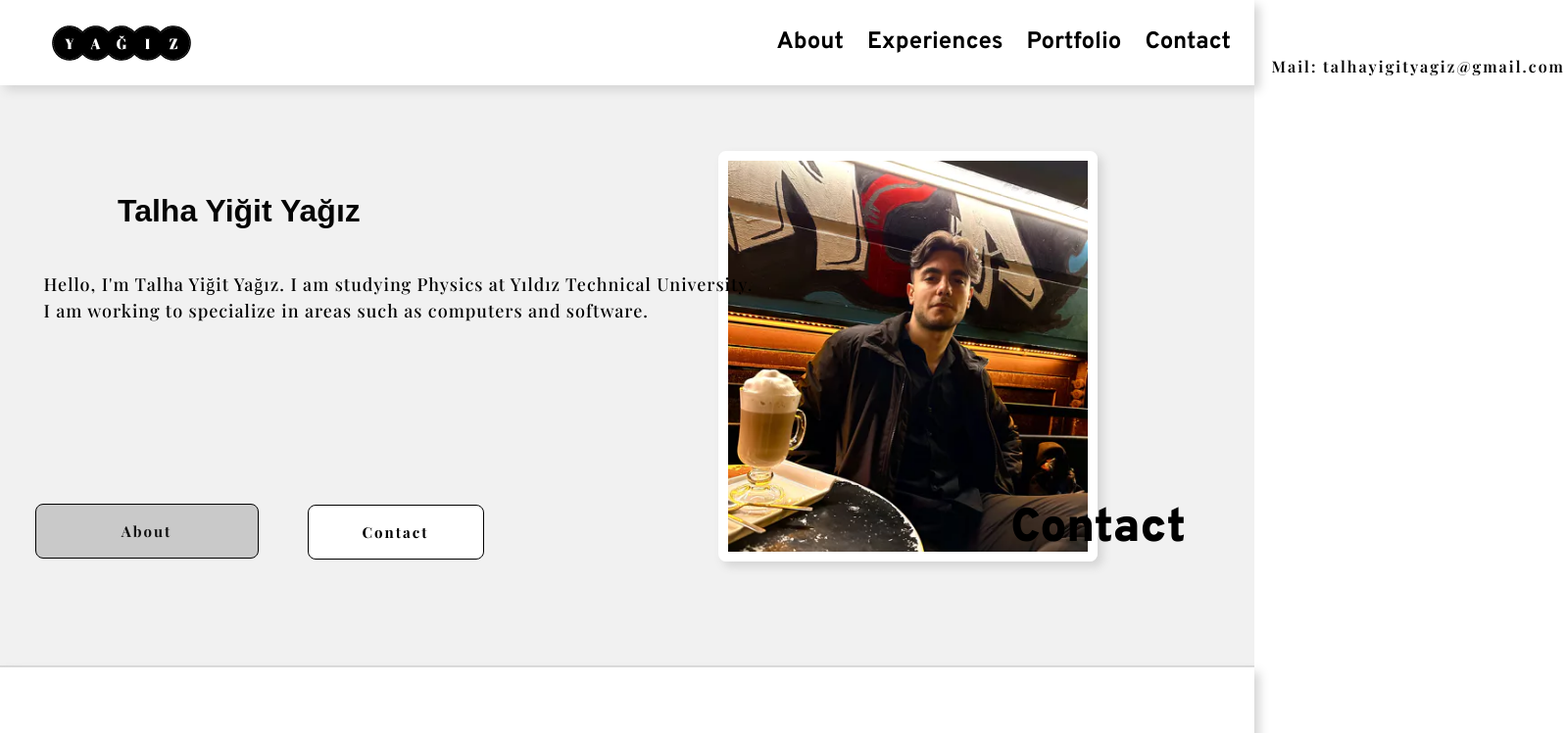
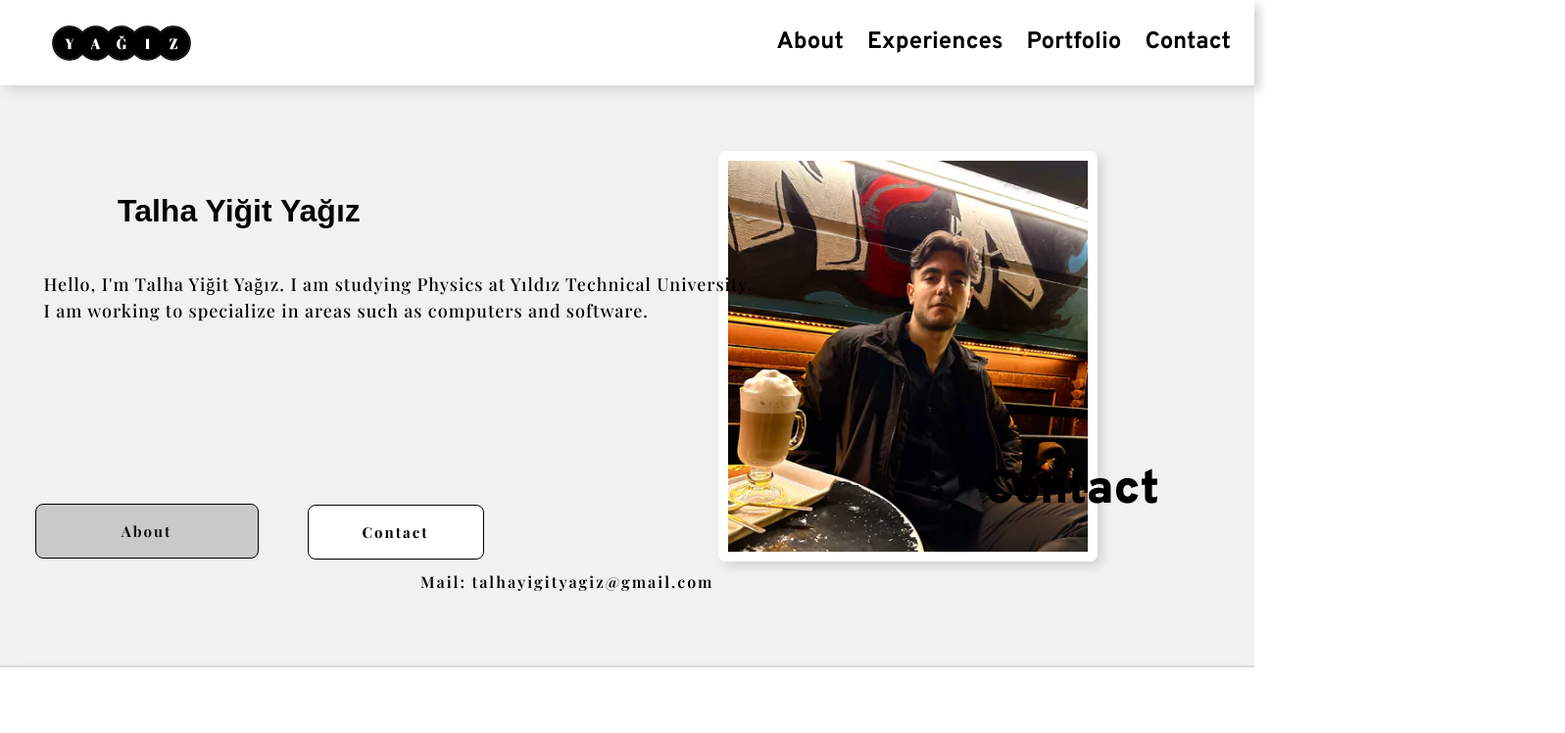
Before and after one commit to talhayigityagiz/Cv-Website, a React app: page / in a window 1280 px wide. Shown: the top 748 px of the page at 98% size, 1597 px wide, since content can reach past the window. Built offline with nearby package versions, Linux system fonts and the light colour scheme; a web font is replaced by a local one.

Commit message:
Update home.css

```diff
--- a/src/views/home.css
+++ b/src/views/home.css
@@ -515,8 +515,8 @@
   justify-content: center;
 }
 .home-text25 {
-  right: 70px;
-  bottom: 230px;
+  right: 97px;
+  bottom: 269px;
   position: absolute;
   font-size: 48px;
   align-self: flex-start;
@@ -528,8 +528,8 @@
   text-decoration: none;
 }
 .home-link08 {
-  top: 56px;
-  right: -317px;
+  left: 429px;
+  bottom: 193px;
   position: absolute;
   font-size: 16px;
   font-style: normal;
```
